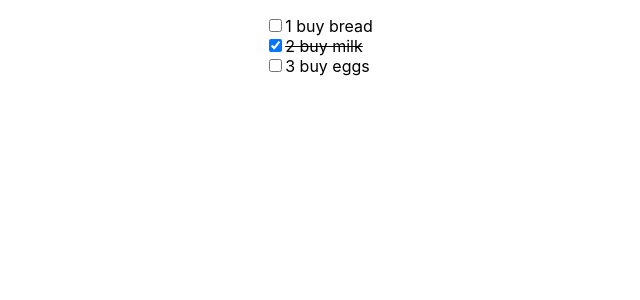
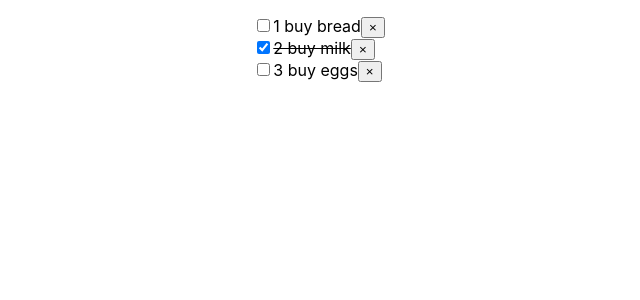
Before and after one commit to MeSeTLeN/minin-todo-app, a React (Create React App) app: page / in a window 1280 px wide. Shown: the top 300 px of the page, without its empty margins (341-981 px from the left). Built offline with nearby package versions, Linux system fonts and the light colour scheme.

Commit message:
feat: context, removeTodo

```diff
--- a/src/App.js
+++ b/src/App.js
@@ -1,5 +1,6 @@
 import React, { useState } from "react";
 import TodoList from "./Components/TodoList";
+import Context from "./context";
 
 function App() {
   const [todoList, setTodoList] = useState([
@@ -19,13 +20,19 @@ function App() {
     );
   }
 
+  function removeTodo(id) {
+    setTodoList(todoList.filter((todo) => todo.id !== id));
+  }
+
   return (
+    <Context.Provider value={{ removeTodo: removeTodo }}>
       <div className="wrapper">
         <TodoList
           todos={todoList}
           changeCompletedMethodList={changeCompletedFunc}
         />
       </div>
+    </Context.Provider>
   );
 }
 
--- a/src/Components/TodoItem.js
+++ b/src/Components/TodoItem.js
@@ -1,11 +1,14 @@
-import React from "react";
+import React, { useContext } from "react";
 import PropTypes from "prop-types";
+import Context from "../context";
 
 function TodoItem(props) {
   const classes = [];
   if (props.todo.completed) {
     classes.push("done");
   }
+
+  const { removeTodo } = useContext(Context);
 
   return (
     <li className={classes.join(" ")}>
@@ -15,6 +18,7 @@ function TodoItem(props) {
         onChange={() => props.changeCompletedMethodItem(props.todo.id)}
       />
       {props.i + 1 + " " + props.todo.title}
+      <button onClick={() => removeTodo(props.todo.id)}>&times;</button>
     </li>
   );
 }
--- /dev/null
+++ b/src/context.js
@@ -0,0 +1,5 @@
+import { createContext } from "react";
+
+const Context = createContext();
+
+export default Context;
```
Lines whose indentation alone changed are shown as unchanged.
